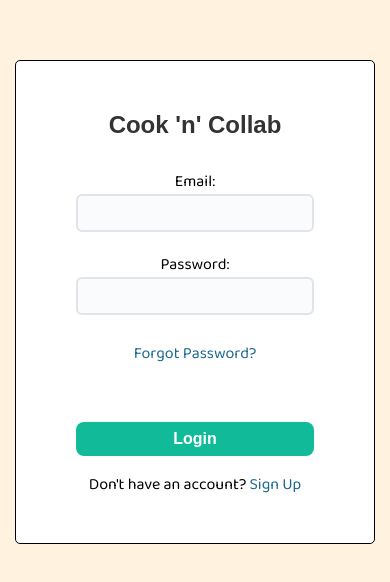
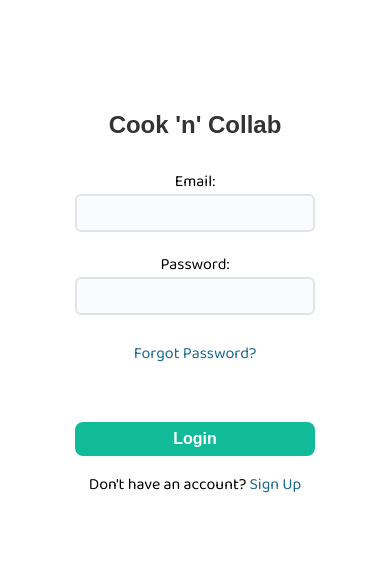
Before and after one commit to marcoeribes/cook-n-collab, a React (Vite) app: page /login in a window 390 px wide. Shown: the part 120-702 px from the top of the page. Built offline with nearby package versions, Linux system fonts and the light colour scheme; no server answers; a web font is replaced by a local one.

Commit message:
Login Styling updated for smaller screens

```diff
--- a/src/pages/Login/LoginScreen.css
+++ b/src/pages/Login/LoginScreen.css
@@ -58,3 +58,13 @@
 .text-input:focus {
   border-color: #0366d6;
 }
+
+@media screen and (max-width: 480px) {
+  .box {
+    border: none;
+  }
+
+  .screen {
+    background-color: #fff;
+  }
+}
```
